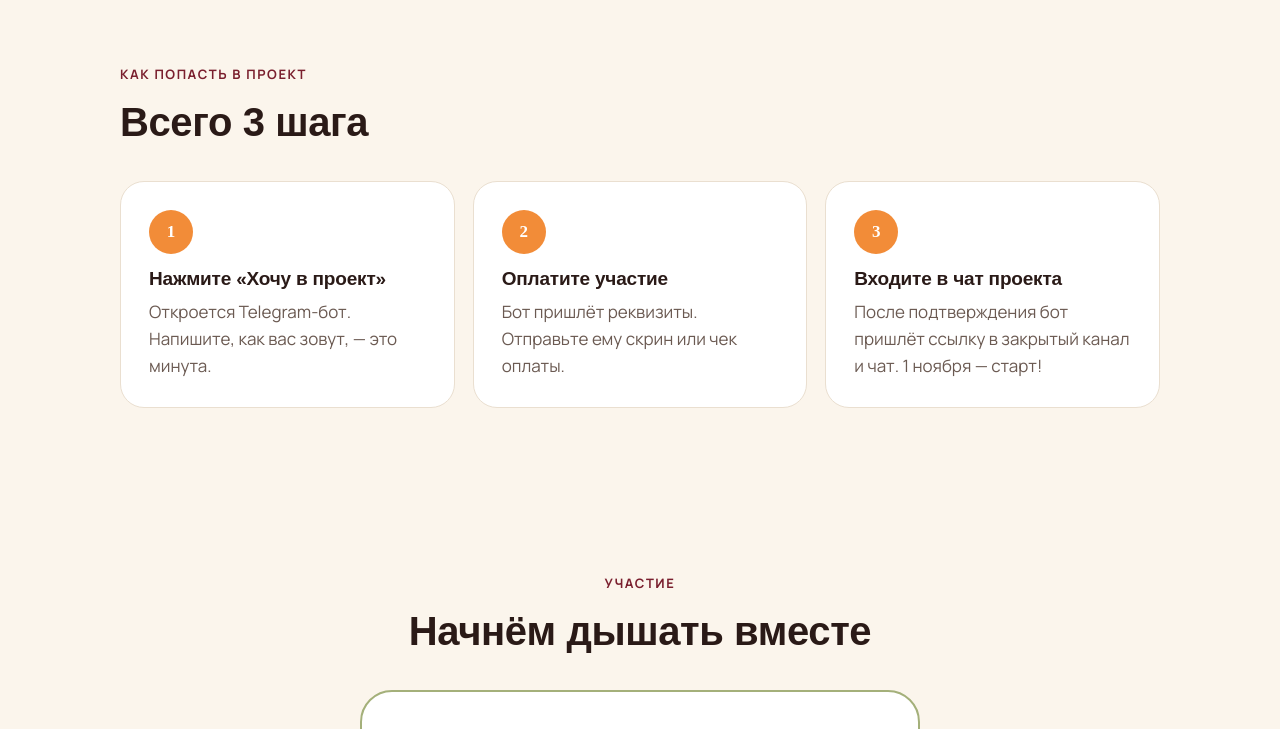
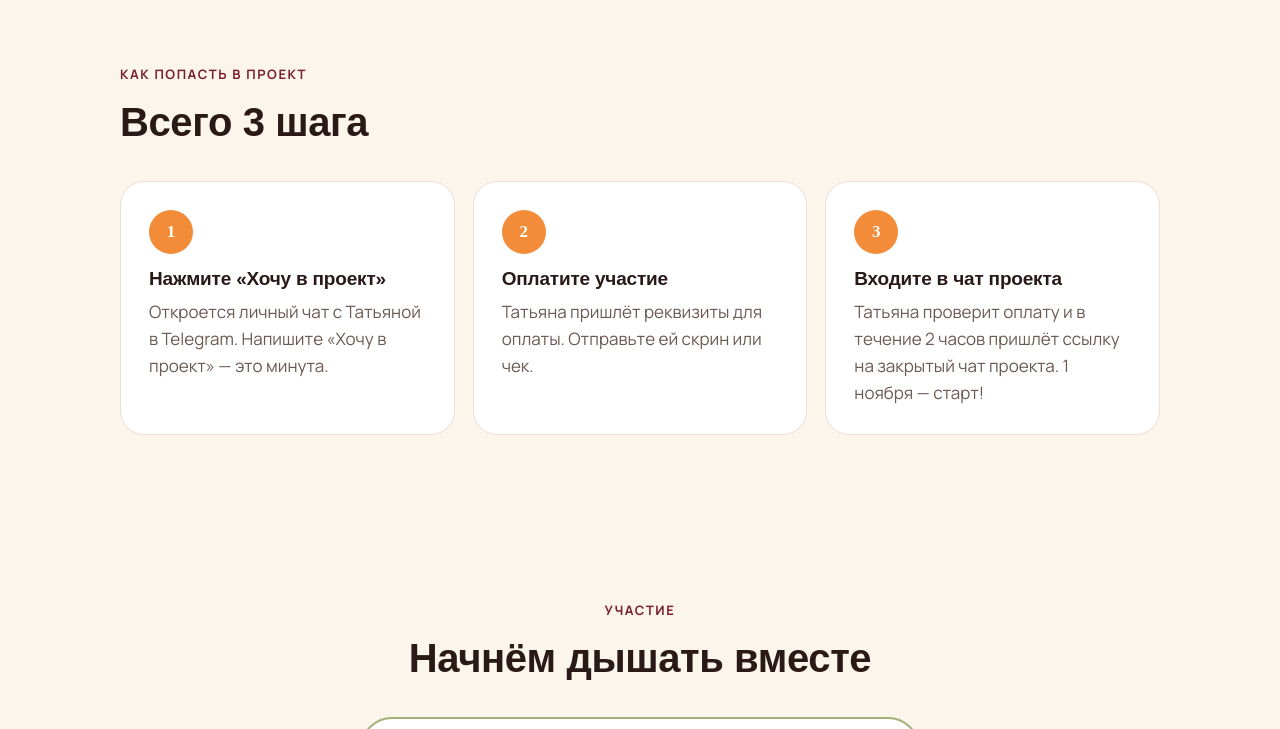
Before and after one commit to p5-2026/nadyshim, a plain HTML site: page index.html in a window 1280 px wide. Shown: the part 5804-6533 px from the top of the page. Drawn offline with Linux system fonts and the light colour scheme; a web font is replaced by a local one.

Commit message:
Запись через личные сообщения Татьяны, ссылка на чат в течение 2 часов

```diff
--- a/index.html
+++ b/index.html
@@ -187,7 +187,7 @@
 <nav>
   <div class="wrap">
     <a class="logo" href="#top">НАДЫШИМ</a>
-    <a class="btn" href="#price">Записаться</a>
+    <a class="btn" href="https://t.me/TatianaBOGAN" data-dm target="_blank" rel="noopener">Записаться</a>
   </div>
 </nav>
 
@@ -203,7 +203,7 @@
       <h1>Надышим<br><span>плоский</span> живот</h1>
       <p class="lead">Никакого насилия над телом. Уберём выпирающий живот с помощью правильного дыхания, контроля и стабилизации тела.</p>
       <div class="hero-cta">
-        <a class="btn" href="#price">Хочу в проект</a>
+        <a class="btn" href="https://t.me/TatianaBOGAN" data-dm target="_blank" rel="noopener">Хочу в проект</a>
         <a class="btn btn-ghost" href="#how">Как это работает</a>
       </div>
       <div class="meta">
@@ -367,9 +367,9 @@
     <span class="eyebrow">Как попасть в проект</span>
     <h2>Всего 3 шага</h2>
     <div class="join">
-      <div><h3>Нажмите «Хочу в проект»</h3><p>Откроется Telegram-бот. Напишите, как вас зовут, — это минута.</p></div>
-      <div><h3>Оплатите участие</h3><p>Бот пришлёт реквизиты. Отправьте ему скрин или чек оплаты.</p></div>
-      <div><h3>Входите в чат проекта</h3><p>После подтверждения бот пришлёт ссылку в закрытый канал и чат. 1 ноября — старт!</p></div>
+      <div><h3>Нажмите «Хочу в проект»</h3><p>Откроется личный чат с Татьяной в Telegram. Напишите «Хочу в проект» — это минута.</p></div>
+      <div><h3>Оплатите участие</h3><p>Татьяна пришлёт реквизиты для оплаты. Отправьте ей скрин или чек.</p></div>
+      <div><h3>Входите в чат проекта</h3><p>Татьяна проверит оплату и в течение 2 часов пришлёт ссылку на закрытый чат проекта. 1 ноября — старт!</p></div>
     </div>
   </div>
 </section>
@@ -398,8 +398,8 @@
         <li>Доступ к материалам навсегда — всё остаётся в чате</li>
         <li>🎁 Самым активным — видеотренировка на 20 минут: расслабление всего тела и снятие зажимов</li>
       </ul>
-      <a class="btn" data-bot href="https://t.me/TatianaBOGAN" target="_blank" rel="noopener">Хочу в проект</a>
-      <p style="font-size:14px;color:var(--muted);margin-top:12px">Кнопка откроет Telegram: заявка → реквизиты → доступ в канал проекта</p>
+      <a class="btn" href="https://t.me/TatianaBOGAN" data-dm target="_blank" rel="noopener">Хочу в проект</a>
+      <p style="font-size:14px;color:var(--muted);margin-top:12px">Кнопка откроет личный чат с Татьяной в Telegram: заявка → реквизиты → ссылка на чат проекта</p>
     </div>
   </div>
 </section>
@@ -415,7 +415,7 @@
     <details><summary>Что останется после проекта?</summary><p>Всё: видео упражнений и материалы остаются в чате навсегда, можно возвращаться к ним в любое время.</p></details>
     <details><summary>Что если я пропущу день?</summary><p>Ничего страшного: все видео и задания остаются в чате навсегда — догоните в удобное время.</p></details>
     <details><summary>Можно присоединиться после старта?</summary><p>Да, если остались места. С 1 ноября участие стоит 70 BYN, все материалы предыдущих дней будут в чате.</p></details>
-    <details><summary>Как оплатить?</summary><p>Переводом на карту — реквизиты пришлёт бот после заявки. Отправьте ему чек, и после подтверждения вы получите ссылку в канал проекта.</p></details>
+    <details><summary>Как оплатить?</summary><p>Переводом на карту. Напишите Татьяне в Telegram — она пришлёт реквизиты. Отправьте ей чек, и в течение 2 часов после оплаты вы получите ссылку на чат проекта.</p></details>
     <details><summary>Можно после родов?</summary><p>Да, но только после разрешения вашего врача.</p></details>
     <details><summary>Где проходят занятия?</summary><p>Онлайн, в закрытом Telegram-канале проекта и чате участниц.</p></details>
   </div>
@@ -428,7 +428,7 @@
   <div class="wrap reveal">
     <h2>Один вдох — и вы уже начали</h2>
     <p class="lead">Присоединяйтесь к проекту и почувствуйте, как живот откликается на дыхание.</p>
-    <a class="btn" href="#price">Хочу в проект</a>
+    <a class="btn" href="https://t.me/TatianaBOGAN" data-dm target="_blank" rel="noopener">Хочу в проект</a>
     <p class="note">Проект не заменяет консультацию врача. При хронических заболеваниях, беременности и после операций занимайтесь только с разрешения специалиста.</p>
   </div>
 </section>
@@ -437,13 +437,13 @@
   © Татьяна Боган · <a href="https://instagram.com/tatianabogan_3f" target="_blank" rel="noopener" style="color:inherit">@tatianabogan_3f</a>
 </footer>
 
-<div class="sticky-cta" id="stickyCta"><a class="btn" href="#price">Хочу в проект · 60 BYN</a></div>
+<div class="sticky-cta" id="stickyCta"><a class="btn" href="https://t.me/TatianaBOGAN" data-dm target="_blank" rel="noopener">Хочу в проект · 60 BYN</a></div>
 
 <script>
-  // Ссылка на Telegram-бота. Пока бота нет — ведёт в личку Татьяны.
-  // Когда бот будет готов: const BOT_URL = 'https://t.me/ИМЯ_БОТА?start=site';
-  const BOT_URL = 'https://t.me/TatianaBOGAN';
-  document.querySelectorAll('[data-bot]').forEach(a => a.href = BOT_URL);
+  // Все кнопки записи ведут в личные сообщения Татьяны в Telegram.
+  // Сменить контакт — поменять одну строку:
+  const DM_URL = 'https://t.me/TatianaBOGAN';
+  document.querySelectorAll('[data-dm]').forEach(a => a.href = DM_URL);
 
   // появление блоков при скролле
   const io = new IntersectionObserver(es => es.forEach(e => {
```
